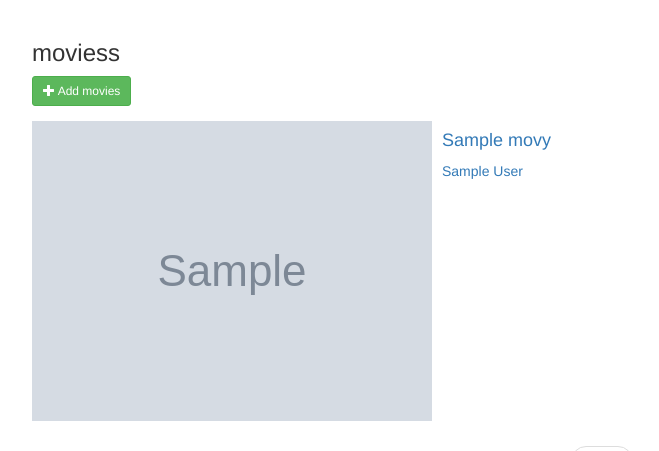
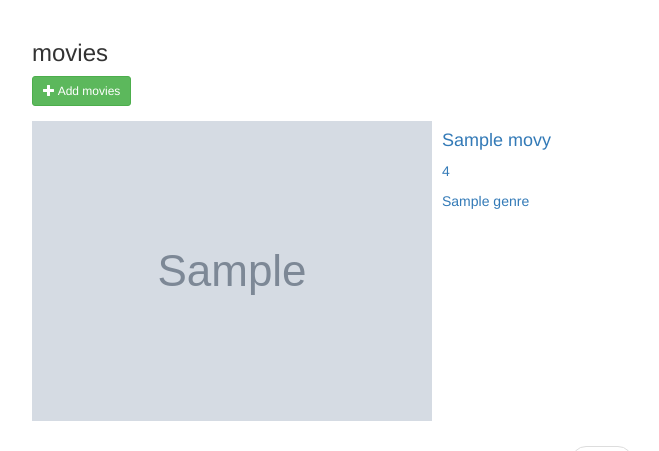
Before and after one commit to owensr5/ca4106, a Flask app: template src/movies_files/bookshelf/templates/list.html in a window 1280 px wide. Shown: the part 52-503 px from the top of the page, without its empty margins (38-697 px from the left). Run offline with Flask 2, Linux system fonts and the light colour scheme; the template is opened without the code that fills it: most values are stand-ins (such as "Sample title", 1, 10 or a date in 2020); grey boxes marked "Sample" are stand-in pictures; some libraries are stand-ins or nearby versions.

Commit message:
Update list.html

```diff
--- a/src/movies_files/bookshelf/templates/list.html
+++ b/src/movies_files/bookshelf/templates/list.html
@@ -24,7 +24,7 @@
   {% endfor %}
 {% endwith %}
 
-<h3>moviess</h3>
+<h3>movies</h3>
 <a href="/moviess/add" class="btn btn-success btn-sm">
   <i class="glyphicon glyphicon-plus"></i>
   Add movies
@@ -42,7 +42,8 @@
     </div>
     <div class="media-body">
       <h4>{{movies.title}}</h4>
-      <p>{{movies.author}}</p>
+      <p>{{movies.rating}}</p>
+      <p>{{movies.genre}}</p>
     </div>
   </a>
 </div>
```
